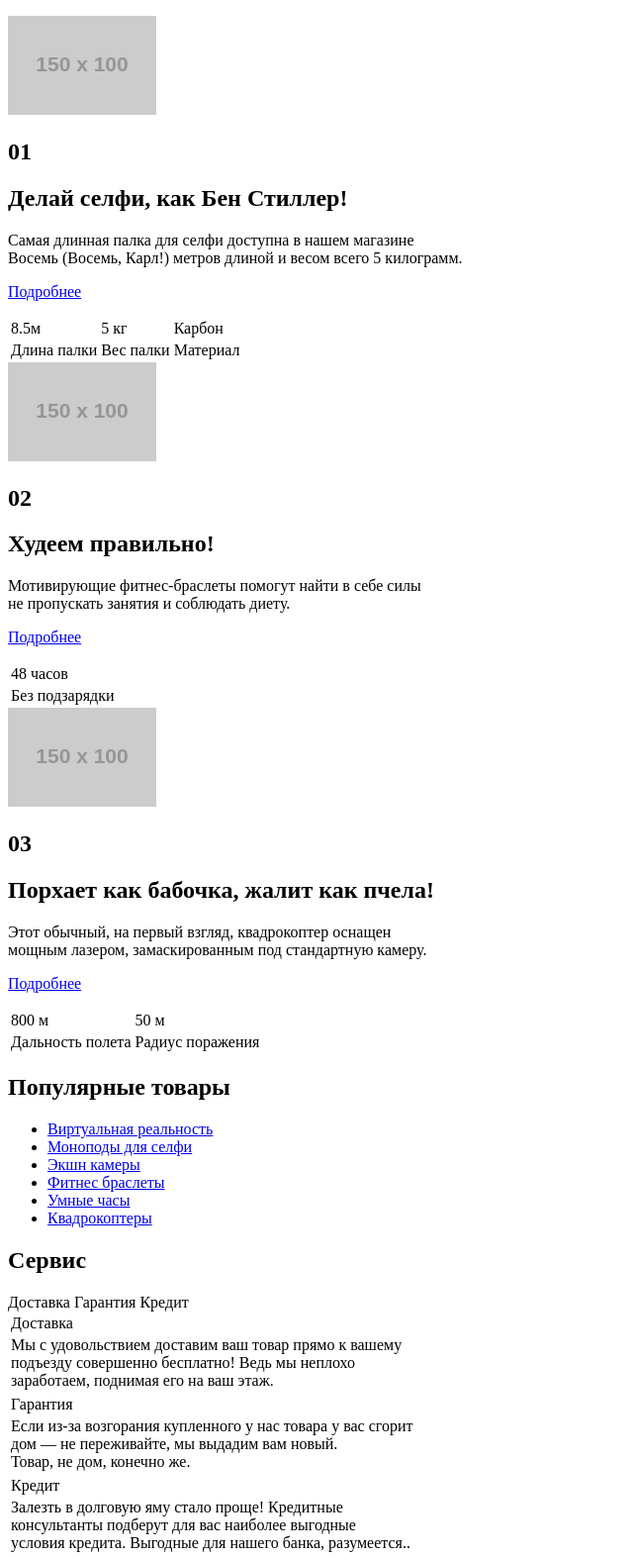
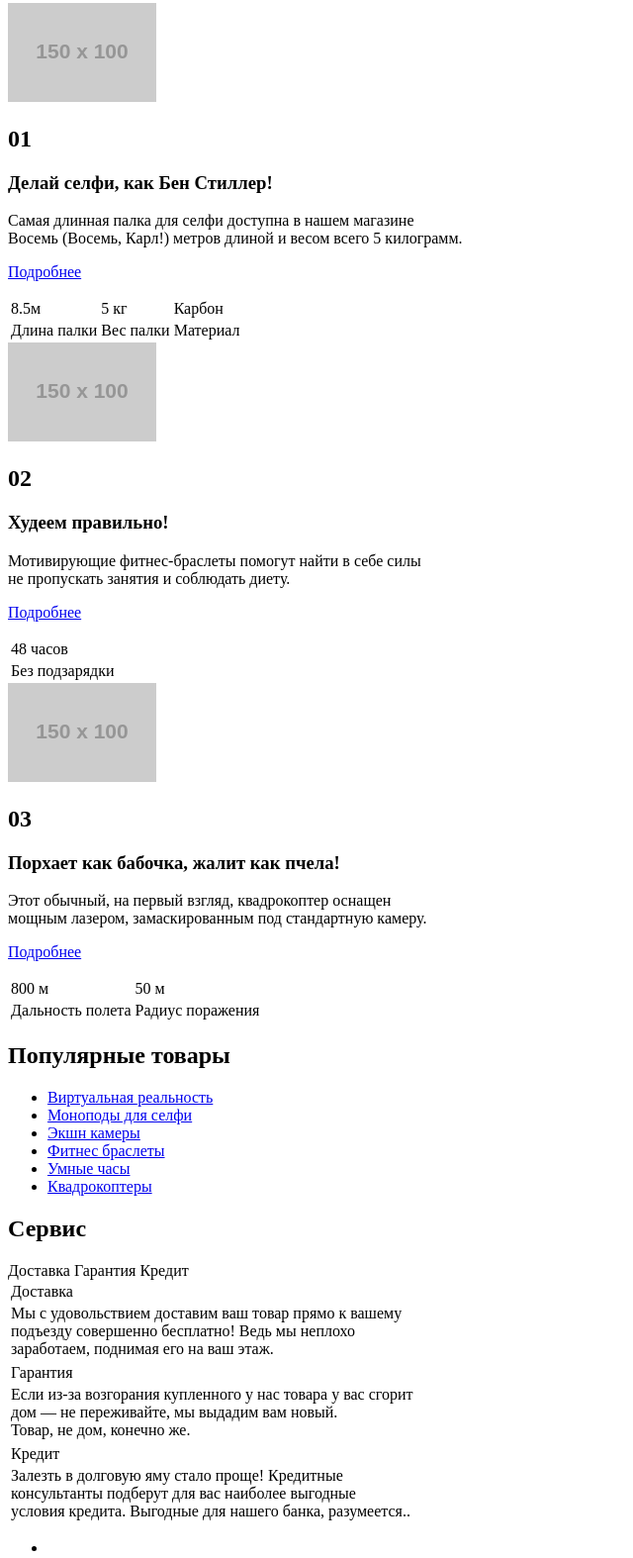
Before and after one commit to IaoK/35177-device, a plain HTML site: page index.html in a window 1280 px wide. Shown: the part 476-2050 px from the top of the page at 99% size, without its empty margins (0-640 px from the left). Drawn offline with Linux system fonts and the light colour scheme; placeholder pictures from the web are drawn by us.

Commit message:
Изменены заголовки и поиск

```diff
--- a/index.html
+++ b/index.html
@@ -12,7 +12,12 @@
       <a class="main-header-logo">
         <img src="http://placehold.it/150x100" width="150" height="100" alt="Логотип проекта Девайс">
       </a>
-      <ul class="search">Поиск</ul>
+
+      <form action="url" method="get"><input type="submit" value="">
+        <label>Поиск по сайту
+          <input type="text" name="search">
+        </label>
+      </form>
       <ul class="user-navigation">
         <li class="login-link">Войти</li>
         <li>
@@ -65,8 +70,8 @@
     <section class="goods">
 
       <img src="http://placehold.it/150x100" width="150" height="100" alt="Монопод для селфи">
-      <h1 class="number-goods">01</h1>
-      <h2 class="goods-1">Делай селфи, как Бен Стиллер!</h2>
+      <h2 class="number-goods">01</h2>
+      <h3 class="goods-1">Делай селфи, как Бен Стиллер!</h3>
       <p>Самая длинная палка для селфи доступна в нашем магазине
         <br> Восемь (Восемь, Карл!) метров длиной и весом всего 5 килограмм.
       </p>
@@ -87,8 +92,8 @@
       </table>
       <!-- а как вставить остальные товары? они ведь не могут одновременно отражаться -->
       <img src="http://placehold.it/150x100" width="150" height="100" alt="Фитнес браслет">
-      <h1 class="number-goods">02</h1>
-      <h2 class="goods-2">Худеем правильно!</h2>
+      <h2 class="number-goods">02</h2>
+      <h3 class="goods-2">Худеем правильно!</h3>
       <p>Мотивирующие фитнес-браслеты помогут найти в себе силы
         <br> не пропускать занятия и соблюдать диету.</p>
       <p>
@@ -104,8 +109,8 @@
       </table>
 
       <img src="http://placehold.it/150x100" width="150" height="100" alt="Квадрокоптер">
-      <h1 class="number-goods">03</h1>
-      <h2 class="goods-2">Порхает как бабочка, жалит как пчела!</h2>
+      <h2 class="number-goods">03</h2>
+      <h3 class="goods-2">Порхает как бабочка, жалит как пчела!</h3>
       <p>Этот обычный, на первый взгляд, квадрокоптер оснащен
         <br>мощным лазером, замаскированным под стандартную камеру.
       </p>
@@ -126,7 +131,7 @@
 
     </section>
     <section class="product-categories">
-      <h1 class="visually-hidden">Популярные товары</h1>
+      <h2 class="visually-hidden">Популярные товары</h2>
       <ul class="product-categories-icons">
         <li class="first-column">
           <a href="virtual-reality.html">Виртуальная реальность</a>
@@ -151,7 +156,7 @@
     </section>
 
     <section>
-      <h1 class="visually-hidden">Сервис</h1>
+      <h2 class="visually-hidden">Сервис</h2>
       <span class="button-delivery">Доставка</span>
       <span class="button-guarantee">Гарантия</span>
       <span class="button-credit">Кредит</span>
@@ -256,7 +261,6 @@
       </ul>
     </div>
     <div class="footer-social">
-      <b>Давайте дружить!</b>
       <a class="social-button" href="fb.html">Фейсбук</a>
       <a class="social-button" href="instagram.html">Инстаграм</a>
       <a class="social-button" href="twitter.html">Твиттер</a>
```
Also changed, not shown: inner.html (+5 -1 lines).
